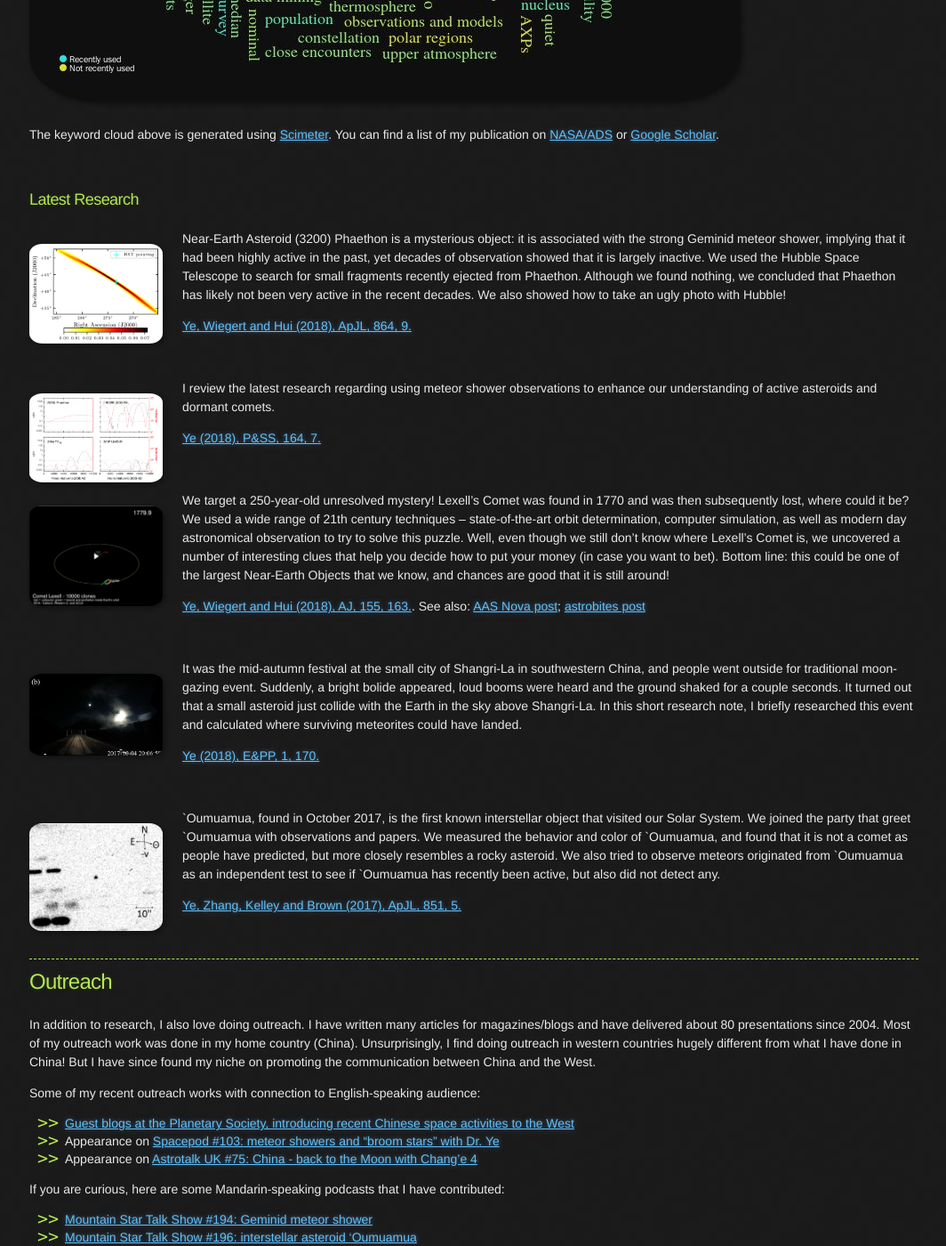
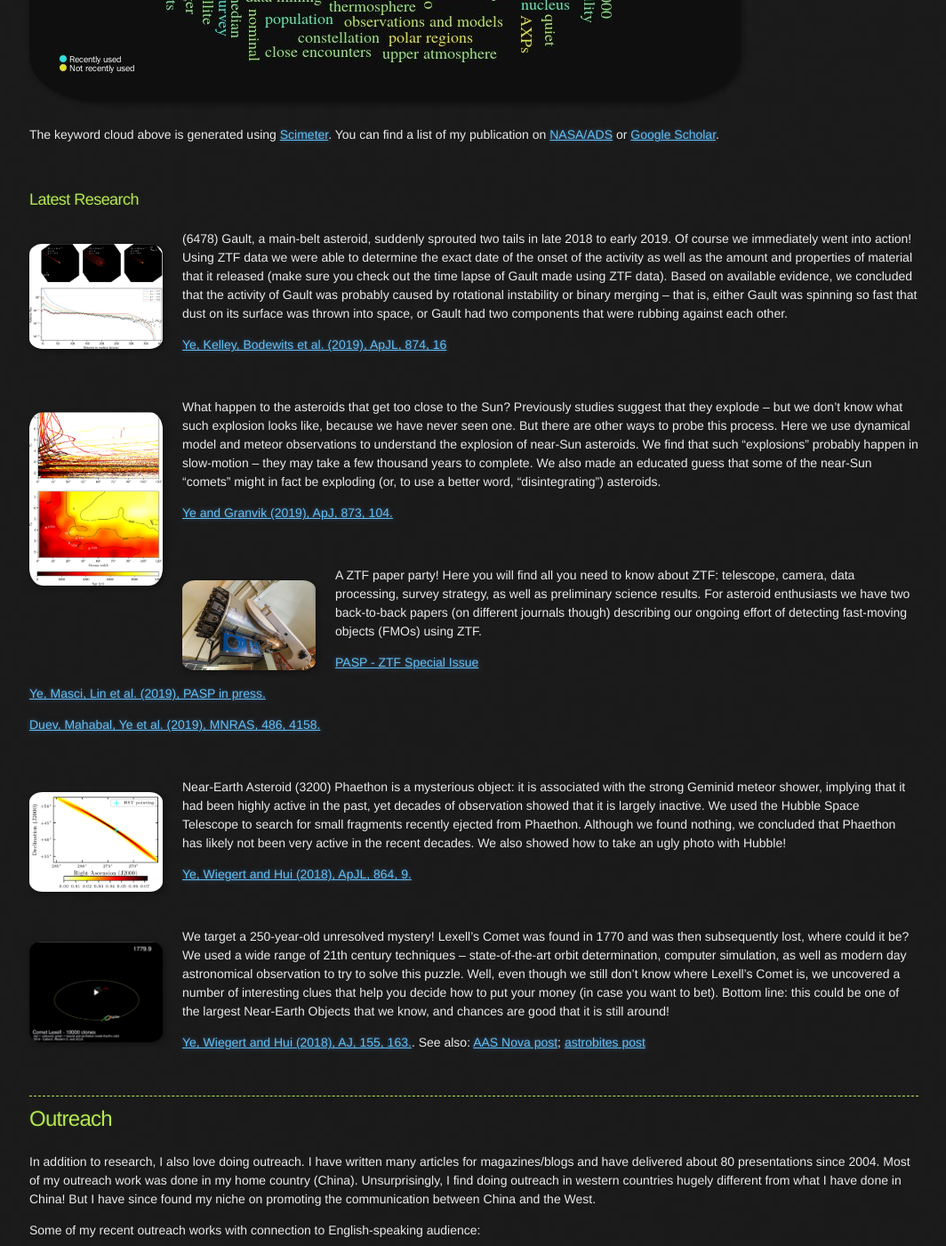
Before and after one commit to Yeqzids/Yeqzids.GitHub.io, a Jekyll site: the page built from index.md, in a window 1280 px wide and 1400 px high, scrolled down 1358 px. Shown: the whole window at 89% size, without its empty margins (107-1171 px from the left). Built offline with Jekyll 4.4.1, drawn with Linux system fonts in a browser that asks for light colours; nearby versions of some CDN libraries; some of the changed text lies outside the part shown.

Commit message:
Update index.md

```diff
--- a/index.md
+++ b/index.md
@@ -47,6 +47,34 @@ The keyword cloud above is generated using [Scimeter](https://scimeter.org/). Yo
 <br>
 ### Latest Research
 
+<img style="float: left;" src="imgs/apjlab0f3cf5_lr.jpg" width="150">
+
+(6478) Gault, a main-belt asteroid, suddenly sprouted two tails in late 2018 to early 2019. Of course we immediately went into action! Using ZTF data we were able to determine the exact date of the onset of the activity as well as the amount and properties of material that it released (make sure you check out the time lapse of Gault made using ZTF data). Based on available evidence, we concluded that the activity of Gault was probably caused by rotational instability or binary merging -- that is, either Gault was spinning so fast that dust on its surface was thrown into space, or Gault had two components that were rubbing against each other.
+
+[Ye, Kelley, Bodewits et al. (2019), ApJL, 874, 16](https://iopscience.iop.org/journal/1538-3873/page/Zwicky-Transient-Facility)
+
+<br>
+
+<img style="float: left;" src="imgs/apjab05baf4_lr.jpg" width="150">
+
+What happen to the asteroids that get too close to the Sun? Previously studies suggest that they explode -- but we don't know what such explosion looks like, because we have never seen one. But there are other ways to probe this process. Here we use dynamical model and meteor observations to understand the explosion of near-Sun asteroids. We find that such "explosions" probably happen in slow-motion -- they may take a few thousand years to complete. We also made an educated guess that some of the near-Sun "comets" might in fact be exploding (or, to use a better word, "disintegrating") asteroids.
+
+[Ye and Granvik (2019), ApJ, 873, 104.](https://iopscience.iop.org/article/10.3847/1538-4357/ab05ba/meta)
+
+<br>
+
+<img style="float: left;" src="imgs/ztf20171114d.jpg" width="150">
+
+A ZTF paper party! Here you will find all you need to know about ZTF: telescope, camera, data processing, survey strategy, as well as preliminary science results. For asteroid enthusiasts we have two back-to-back papers (on different journals though) describing our ongoing effort of detecting fast-moving objects (FMOs) using ZTF.
+
+[PASP - ZTF Special Issue](https://iopscience.iop.org/journal/1538-3873/page/Zwicky-Transient-Facility)
+
+[Ye, Masci, Lin et al. (2019), PASP in press.](https://arxiv.org/abs/1904.09645)
+
+[Duev, Mahabal, Ye et al. (2019), MNRAS, 486, 4158.](https://academic.oup.com/mnras/article-abstract/486/3/4158/5472913?redirectedFrom=fulltext)
+
+<br>
+
 <img style="float: left;" src="imgs/gem-hst.png" width="150">
 
 Near-Earth Asteroid (3200) Phaethon is a mysterious object: it is associated with the strong Geminid meteor shower, implying that it had been highly active in the past, yet decades of observation showed that it is largely inactive. We used the Hubble Space Telescope to search for small fragments recently ejected from Phaethon. Although we found nothing, we concluded that Phaethon has likely not been very active in the recent decades. We also showed how to take an ugly photo with Hubble!
@@ -55,35 +83,11 @@ Near-Earth Asteroid (3200) Phaethon is a mysterious object: it is associated wit
 
 <br>
 
-<img style="float: left;" src="imgs/pss-review.png" width="150">
-
-I review the latest research regarding using meteor shower observations to enhance our understanding of active asteroids and dormant comets.
-
-[Ye (2018), P&SS, 164, 7.](https://www.sciencedirect.com/science/article/pii/S0032063317304518)
-
-<br>
-
 <img style="float: left;" src="imgs/lexell.png" width="150">
 
 We target a 250-year-old unresolved mystery! Lexell's Comet was found in 1770 and was then subsequently lost, where could it be? We used a wide range of 21th century techniques -- state-of-the-art orbit determination, computer simulation, as well as modern day astronomical observation to try to solve this puzzle. Well, even though we still don't know where Lexell's Comet is, we uncovered a number of interesting clues that help you decide how to put your money (in case you want to bet). Bottom line: this could be one of the largest Near-Earth Objects that we know, and chances are good that it is still around!
 
 [Ye, Wiegert and Hui (2018), AJ, 155, 163.](http://iopscience.iop.org/article/10.3847/1538-3881/aab1f6/meta). See also: [AAS Nova post](https://aasnova.org/2018/08/22/has-anyone-found-a-lost-comet/); [astrobites post](https://astrobites.org/2018/04/02/long-lost-comet/)
-
-<br>
-
-<img style="float: left;" src="imgs/shangri-la-bolide.png" width="150">
-
-It was the mid-autumn festival at the small city of Shangri-La in southwestern China, and people went outside for traditional moon-gazing event. Suddenly, a bright bolide appeared, loud booms were heard and the ground shaked for a couple seconds. It turned out that a small asteroid just collide with the Earth in the sky above Shangri-La. In this short research note, I briefly researched this event and calculated where surviving meteorites could have landed.
-
-[Ye (2018), E&PP, 1, 170.](http://www.eppcgs.org/article/id/6f94c7b1-15ec-4656-8c40-1d70a8b6d936?pageType=en)
-
-<br>
-
-<img style="float: left;" src="imgs/oumuamua.png" width="150">
-
-\`Oumuamua, found in October 2017, is the first known interstellar object that visited our Solar System. We joined the party that greet \`Oumuamua with observations and papers. We measured the behavior and color of \`Oumuamua, and found that it is not a comet as people have predicted, but more closely resembles a rocky asteroid. We also tried to observe meteors originated from \`Oumuamua as an independent test to see if \`Oumuamua has recently been active, but also did not detect any.
-
-[Ye, Zhang, Kelley and Brown (2017), ApJL, 851, 5.](http://iopscience.iop.org/article/10.3847/2041-8213/aa9a34/meta)
 
 <br>
 * * *
@@ -121,4 +125,4 @@ You can find me on [Twitter](https://twitter.com/Yeqzids) or [Weibo](https://www
 
 > "Ye" means "leaf" in Chinese. Ye is also romanized "Yeh", "Yip", "Ip" in different spelling systems and variety of spoken Chinese (e.g. Cantonese), and "She" in ancient Chinese. The surname originated as a clan name after the [Duke of Ye](https://en.wikipedia.org/wiki/Duke_of_Ye), the Prime Minister of the [State of Chu](https://en.wikipedia.org/wiki/Chu_(state)) at circa 500 BCE. Confucius visited the Duke of Ye (She) in 489 BCE, and their conversations were recorded in [The Analects](https://ctext.org/analects/zi-lu).
 
-###### Last update: 2018 December 29
+###### Last update: 2019 May 13
```
